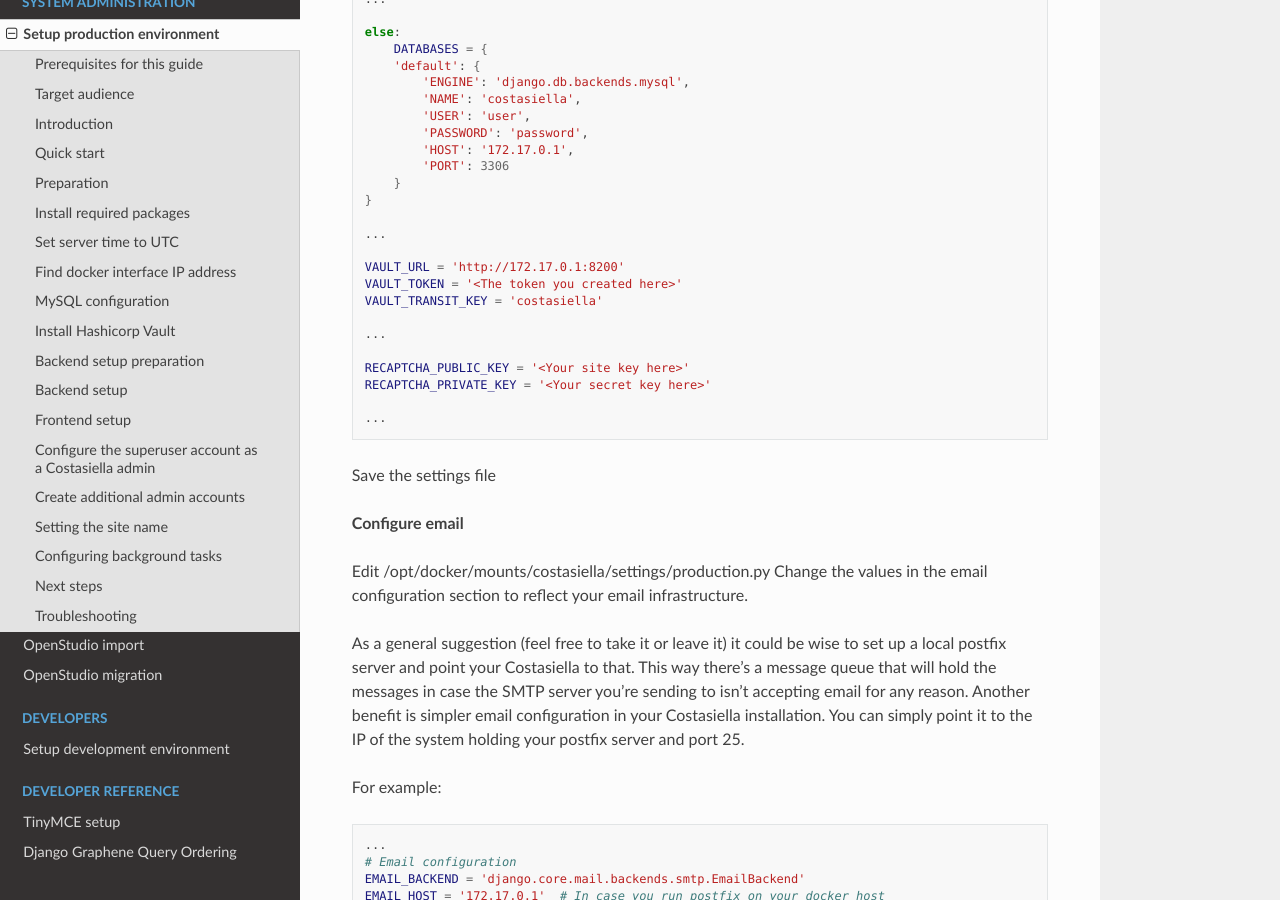
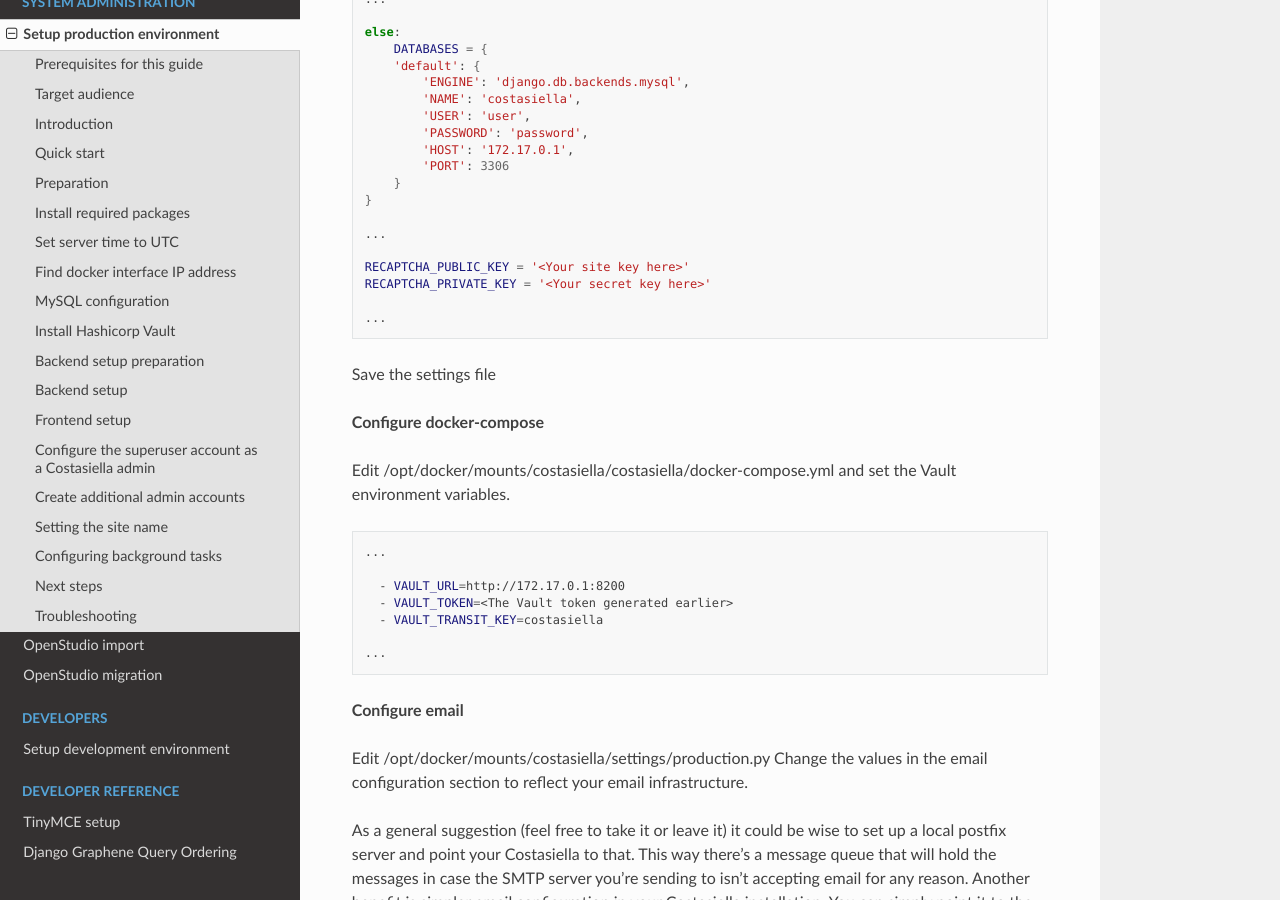
Before and after one commit to costasiella/costasiella_docs, a Sphinx documentation site: the page built from source/sysadmin/setup_production_environment.rst, in a window 1280 px wide and 900 px high, scrolled down 7548 px. Built offline with Sphinx 7.4.7 and the Read the Docs theme 2.0.0, drawn with Linux system fonts in a browser that asks for light colours.

Commit message:
Move vault config from Django settings to env vars in docker compose

```diff
--- a/source/sysadmin/setup_production_environment.rst
+++ b/source/sysadmin/setup_production_environment.rst
@@ -373,18 +373,27 @@
 
     ...
 
-    VAULT_URL = 'http://172.17.0.1:8200'
-    VAULT_TOKEN = '<The token you created here>'
-    VAULT_TRANSIT_KEY = 'costasiella'
-
-    ...
-
     RECAPTCHA_PUBLIC_KEY = '<Your site key here>'
     RECAPTCHA_PRIVATE_KEY = '<Your secret key here>'
 
     ...
 
 Save the settings file
+
+**Configure docker-compose**
+
+Edit /opt/docker/mounts/costasiella/costasiella/docker-compose.yml and set the Vault environment variables.
+
+.. code-block:: bash
+
+    ...
+
+      - VAULT_URL=http://172.17.0.1:8200
+      - VAULT_TOKEN=<The Vault token generated earlier>
+      - VAULT_TRANSIT_KEY=costasiella
+
+    ...
+
 
 **Configure email**
 
```
